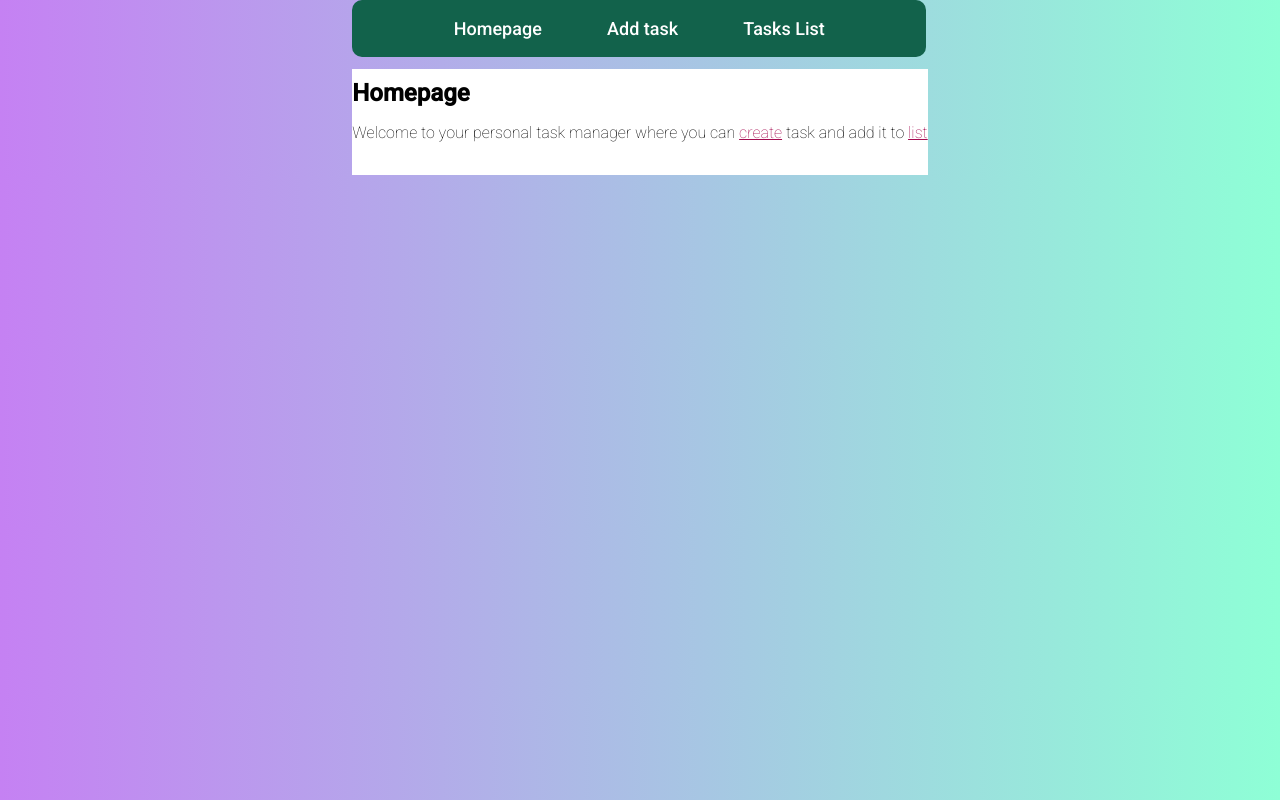
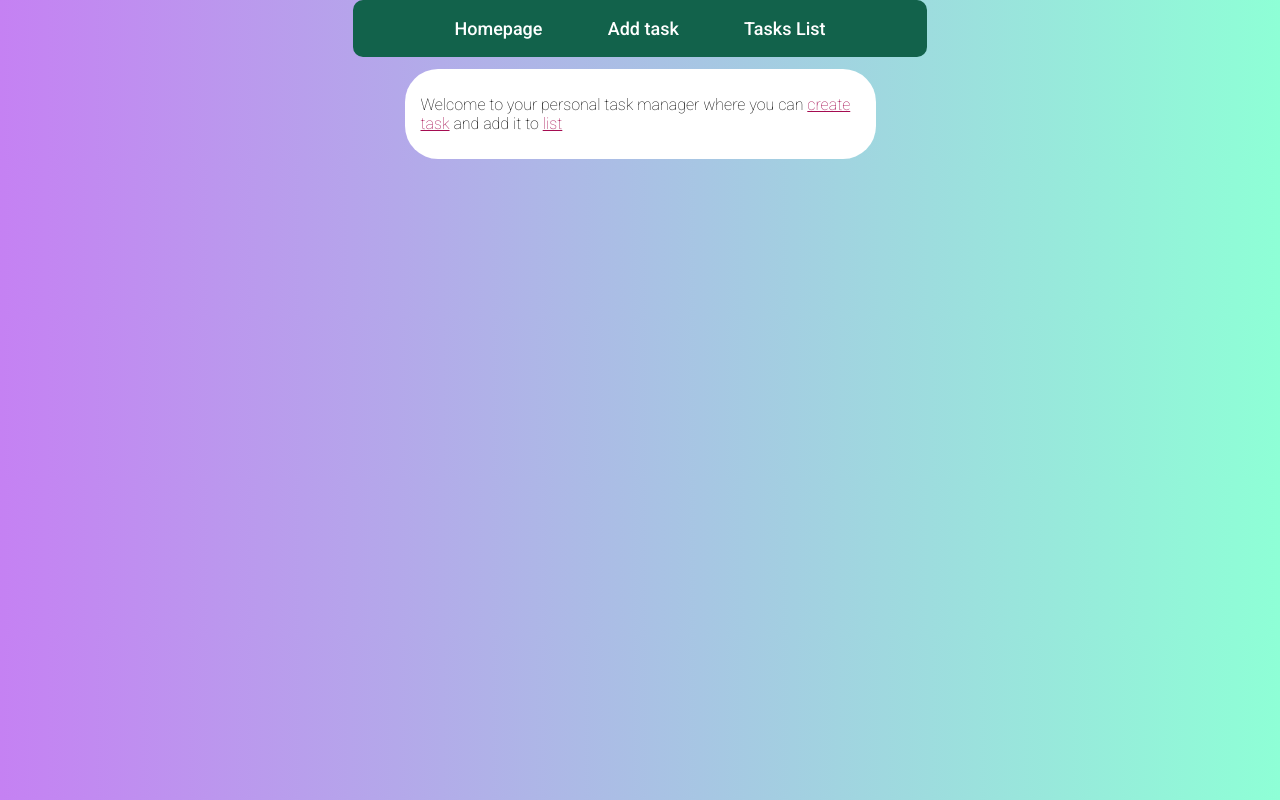
Before and after one commit to Ave-Mari/Your-Task-Manager, a Vue app: page / in a window 1280 px wide. Built offline with nearby package versions, Linux system fonts and the light colour scheme.

Commit message:
add styles to homepage

```diff
--- a/src/components/HomePage.vue
+++ b/src/components/HomePage.vue
@@ -1,7 +1,6 @@
 <template>
     <section class="homepage">
-        <h1>Homepage</h1>
-        <p>Welcome to your personal task manager where you can <router-link class="homepage-link" to="/add-task">create</router-link> task and add it to <router-link class="homepage-link" to="/tasks-list">list</router-link></p>
+        <p>Welcome to your personal task manager where you can <router-link class="homepage-link" to="/add-task">create task</router-link> and add it to <router-link class="homepage-link" to="/tasks-list">list</router-link></p>
       </section>
 
 </template>
@@ -16,7 +15,6 @@ export default {
 </script>
 
 <style>
-
     .homepage-link {
         color: rgb(165, 12, 81);
     }
@@ -24,9 +22,10 @@ export default {
     .homepage {
         background: #fff;
         margin-top: 12px;
-        padding-top: 10px;
-        padding-bottom: 17px;
-        border: 33px;
+        padding: 10px 16px;
+        border-radius: 33px;
+        width: 439px;
+        margin: 12px auto 0 auto;
     }
 
     p {
```
